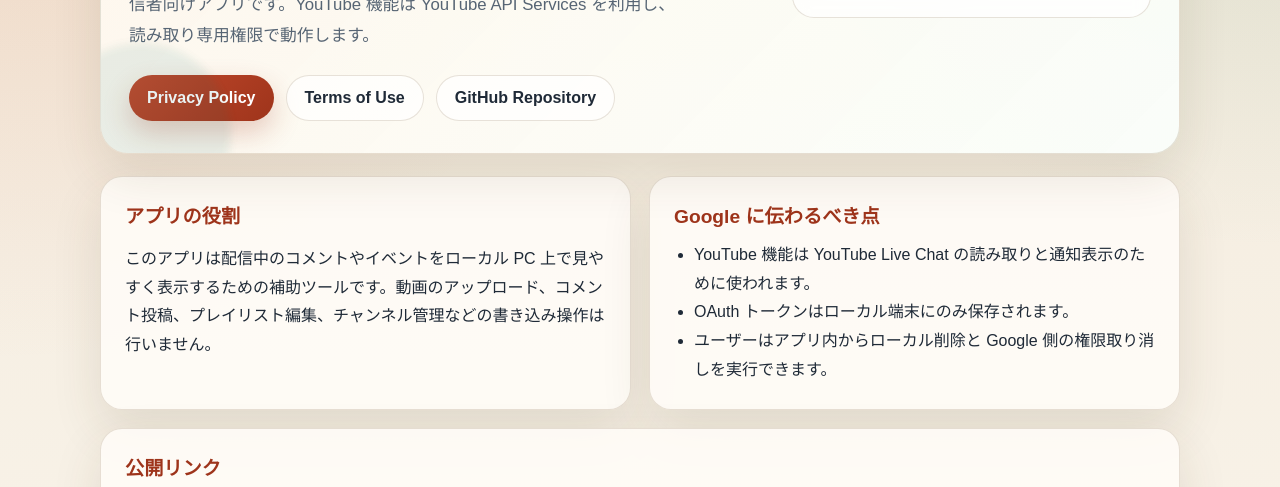
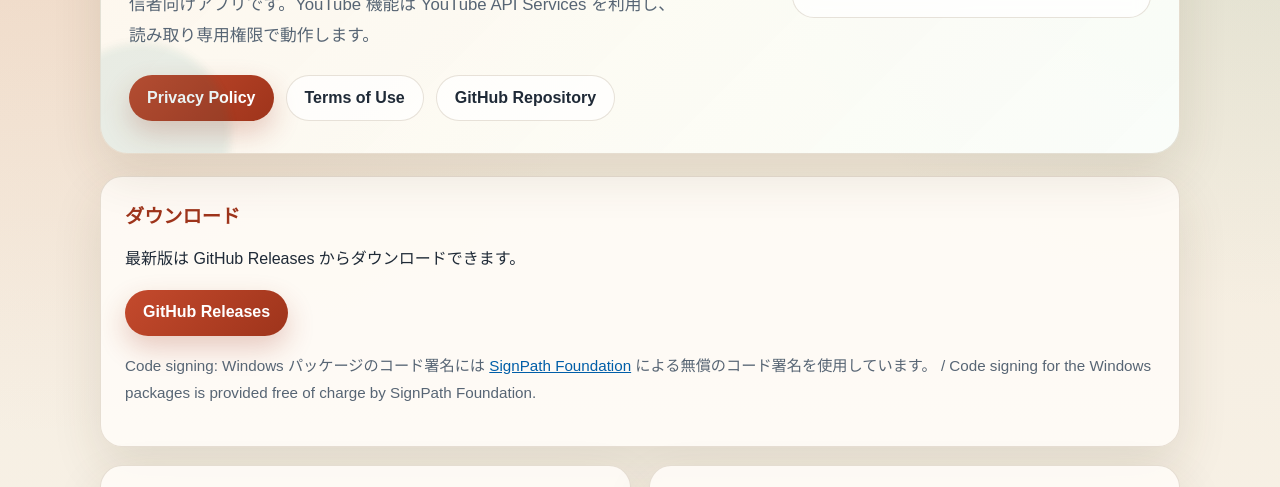
Before and after one commit to denpadokei/TwitchChatOverlay, a plain HTML site: page docs/index.html in a window 1280 px wide. Shown: the part 279-766 px from the top of the page. Drawn offline with Linux system fonts and the light colour scheme.

Commit message:
docs: ダウンロード導線とSignPath Foundationの署名表示を追加
SignPath Foundation の申請で求められる「ダウンロードページにコード署名の実施者を明記」を満たすため、公開ページにダウンロード導線と署名の表示を追加。

```diff
--- a/docs/index.html
+++ b/docs/index.html
@@ -276,6 +276,13 @@
         </section>
 
         <section class="grid">
+            <article class="card card-wide" id="download">
+                <h2>ダウンロード</h2>
+                <p>最新版は GitHub Releases からダウンロードできます。</p>
+                <p><a class="button button-primary" href="https://github.com/denpadokei/TwitchChatOverlay/releases/latest">GitHub Releases</a></p>
+                <p class="mini">Code signing: Windows パッケージのコード署名には <a href="https://signpath.org/">SignPath Foundation</a> による無償のコード署名を使用しています。 / Code signing for the Windows packages is provided free of charge by SignPath Foundation.</p>
+            </article>
+
             <article class="card">
                 <h2>アプリの役割</h2>
                 <p>このアプリは配信中のコメントやイベントをローカル PC 上で見やすく表示するための補助ツールです。動画のアップロード、コメント投稿、プレイリスト編集、チャンネル管理などの書き込み操作は行いません。</p>
```
